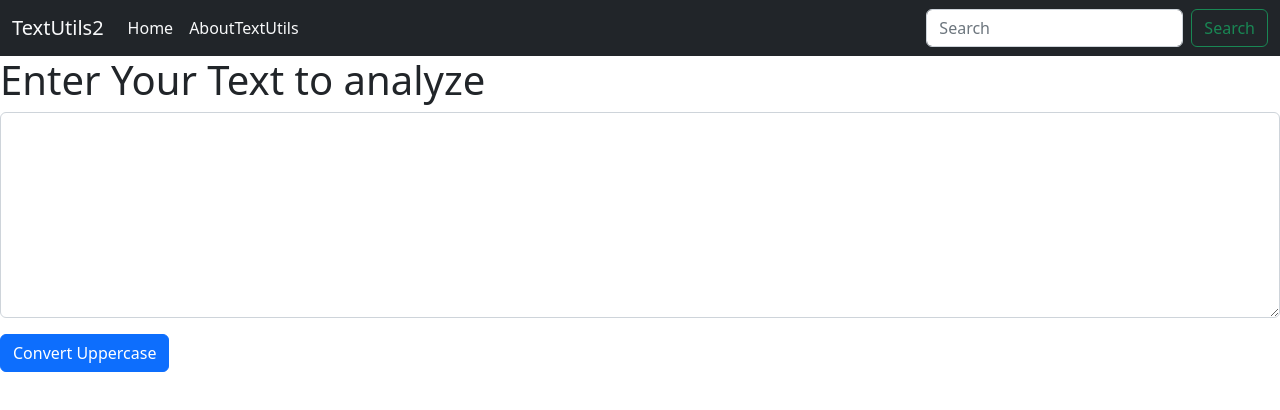
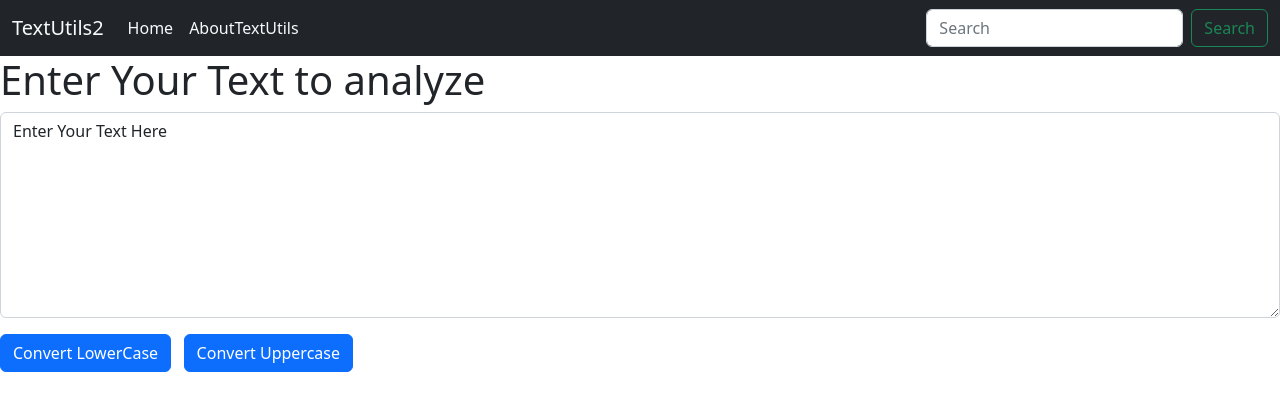
Before and after one commit to kartiksarwan2017/React-Basics, a React (Create React App) app: page / in a window 1280 px wide. Shown: the top 410 px of the page. Built offline with nearby package versions, Linux system fonts and the light colour scheme.

Commit message:
Convert the lowercase to uppercase using React js

```diff
--- a/src/components/TextArea.js
+++ b/src/components/TextArea.js
@@ -2,9 +2,17 @@ import React, {useState} from 'react';
 
 export default function TextArea(props){
 
+
+
     const handleUpClick = () => {
         console.log("UpperCase was clicked" + text);
         let newText = text.toUpperCase();
+        setText(newText);
+    }
+
+    const handleLowClick = () => {
+        console.log("UpperCase was clicked" + text);
+        let newText = text.toLowerCase();
         setText(newText);
     }
 
@@ -14,7 +22,11 @@ export default function TextArea(props){
     }
 
 
-    const {text, setText} = useState("Enter Your Text Here");
+
+    const [text, setText] = useState("Enter Your Text Here");
+
+
+
 
     return (
 
@@ -26,6 +38,8 @@ export default function TextArea(props){
             </div>
 
 
+            <button className="btn btn-primary" onClick={handleLowClick}>Convert LowerCase</button>
+            &nbsp; &nbsp;
             <button className="btn btn-primary" onClick={handleUpClick}>Convert Uppercase</button>
         </div>
     );
```
